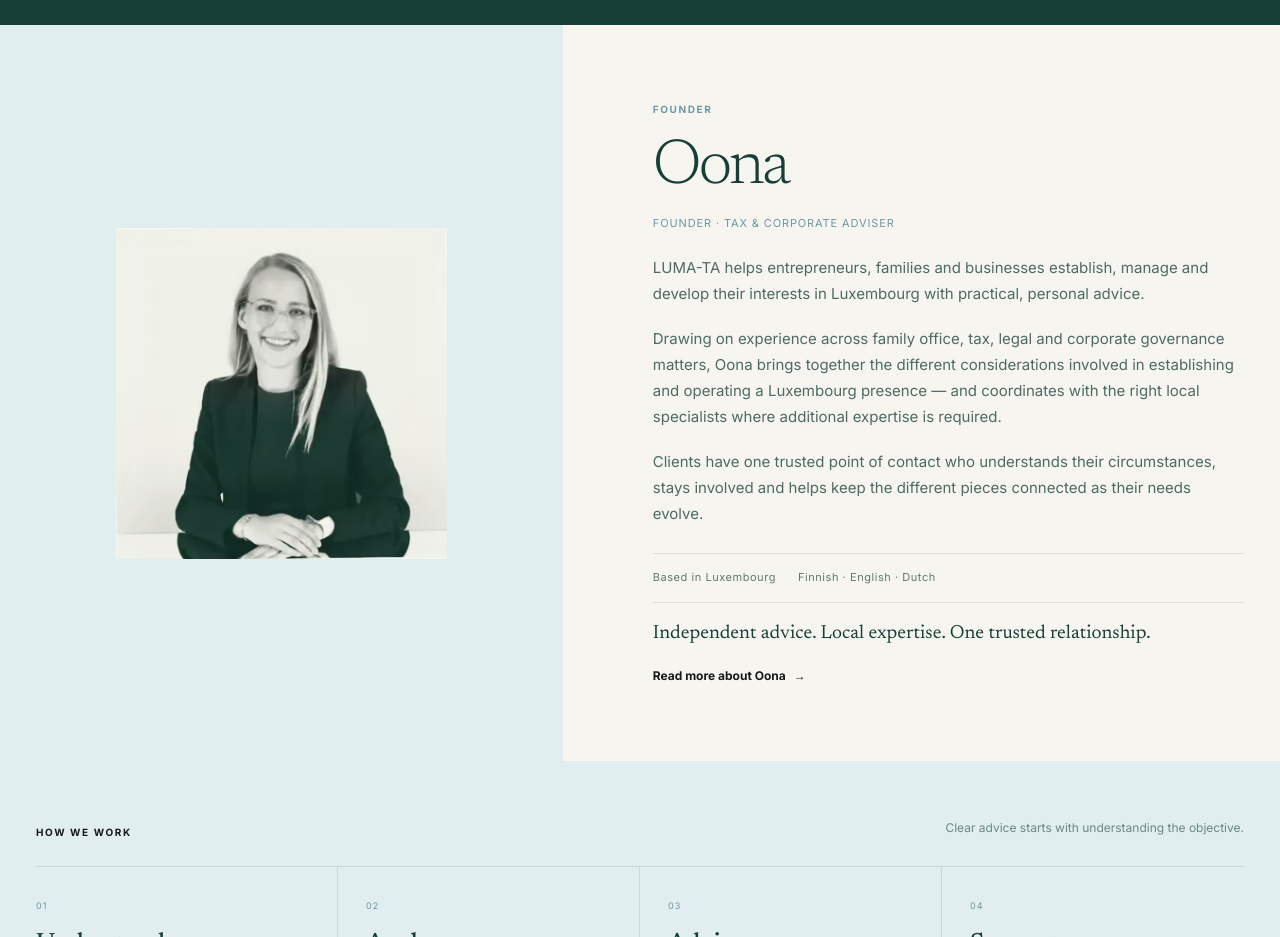
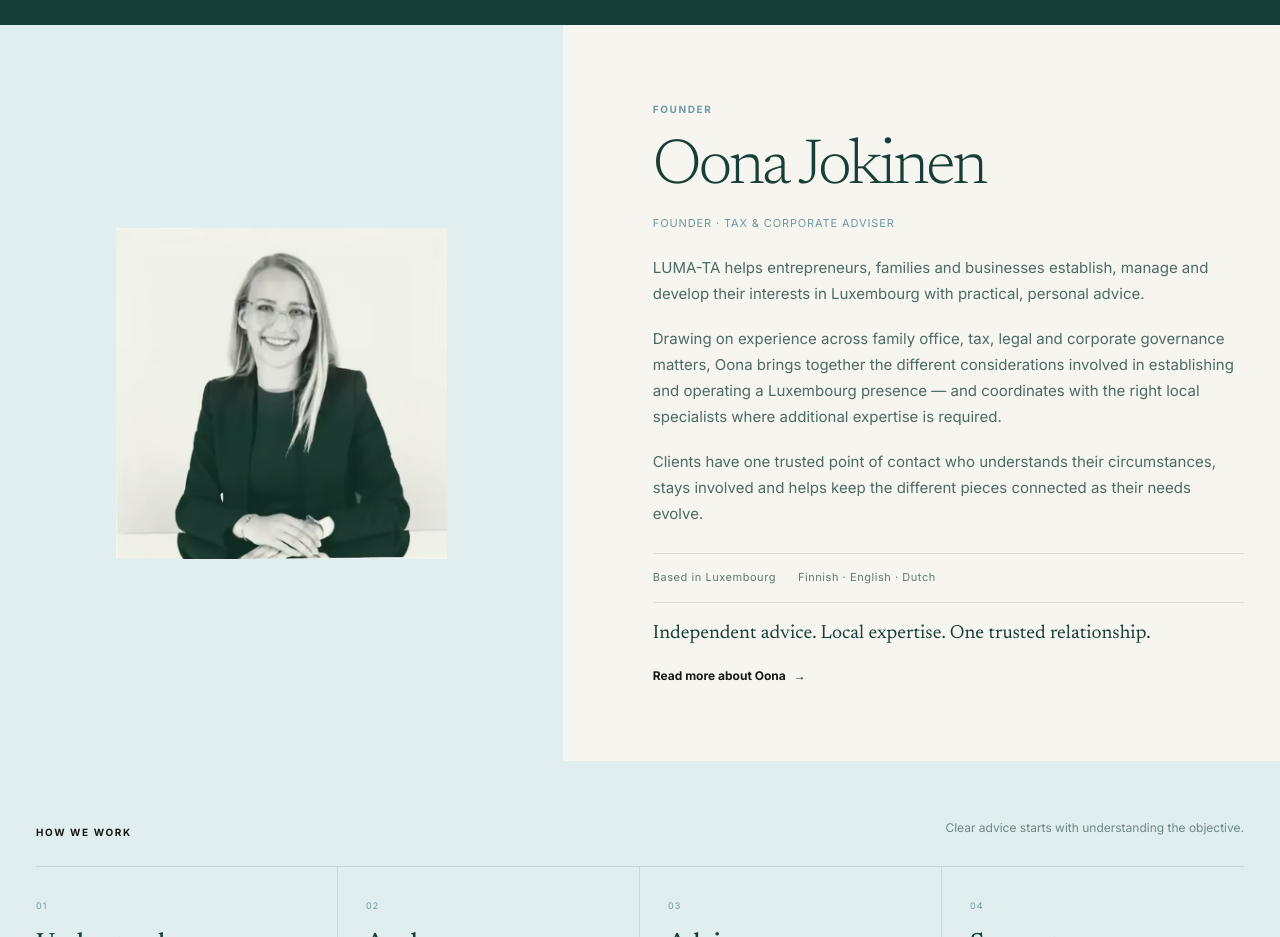
Before and after one commit to byondian/luma-ta, a Next.js app: page / in a window 1280 px wide. Shown: the part 2700-3637 px from the top of the page. Built offline with nearby package versions, Linux system fonts and the light colour scheme.

Commit message:
content(v0.2.6): confirm founder surname as Jokinen

```diff
--- a/app/page.tsx
+++ b/app/page.tsx
@@ -112,12 +112,12 @@
       <section className="wf-founder">
         <figure className="wf-founder-image" aria-label="Founder portrait">
           <div className="wf-founder-photo">
-            <Image src={founderPortrait} alt="Portrait of LUMA-TA founder" fill sizes="(max-width: 760px) 78vw, 360px" />
+            <Image src={founderPortrait} alt="Portrait of Oona Jokinen, founder of LUMA-TA" fill sizes="(max-width: 760px) 78vw, 360px" />
           </div>
         </figure>
         <div className="wf-founder-copy">
           <p className="eyebrow eyebrow-blue">FOUNDER</p>
-          <h2>Oona</h2>
+          <h2>Oona Jokinen</h2>
           <p className="wf-founder-role">Founder · Tax & Corporate Adviser</p>
           <p>LUMA-TA helps entrepreneurs, families and businesses establish, manage and develop their interests in Luxembourg with practical, personal advice.</p>
           <p>Drawing on experience across family office, tax, legal and corporate governance matters, Oona brings together the different considerations involved in establishing and operating a Luxembourg presence — and coordinates with the right local specialists where additional expertise is required.</p>
```
